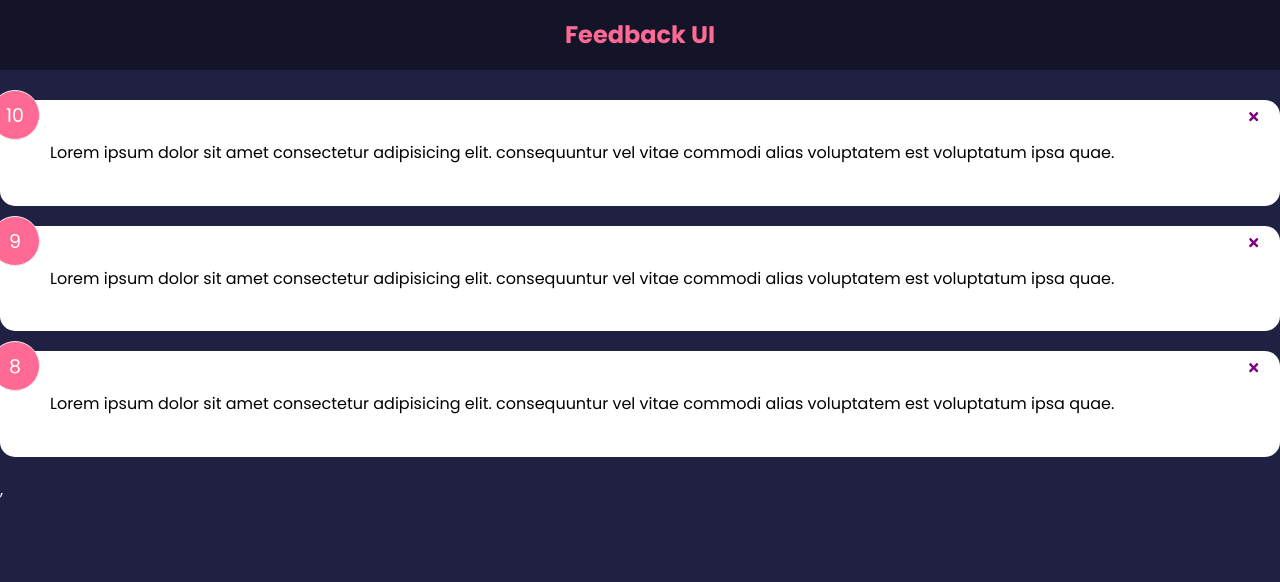
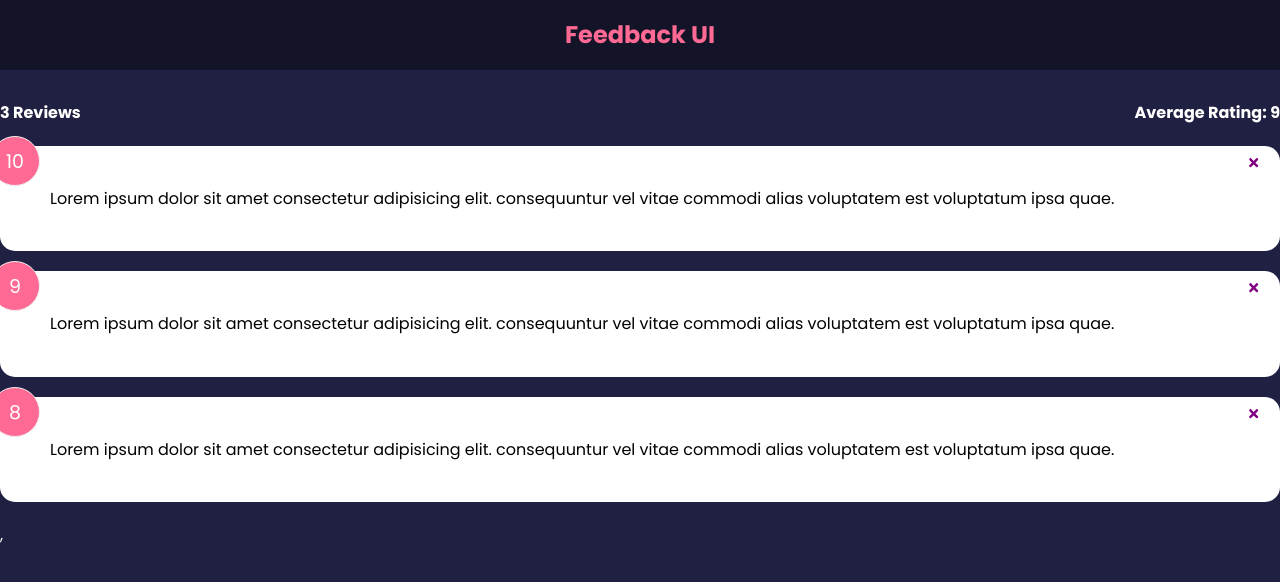
Before and after one commit to ss12932/feedback-react-project, a React (Create React App) app: page / in a window 1280 px wide. Shown: the top 582 px of the page. Built offline with nearby package versions, Linux system fonts and the light colour scheme.

Commit message:
finished feedbackstats

```diff
--- a/src/App.js
+++ b/src/App.js
@@ -1,6 +1,7 @@
 import { useState } from 'react';
 import Header from './components/Header';
 import FeedbackList from './components/FeedbackList';
+import FeedbackStats from './components/FeedbackStats';
 import FeedbackData from './data/feedbackData';
 
 function App() {
@@ -14,6 +15,7 @@
     <>
       <Header />
       <div className='container'></div>
+      <FeedbackStats feedback={feedback} />
       <FeedbackList feedback={feedback} handleDelete={deleteFeedback} />
     </>
   );
--- /dev/null
+++ b/src/components/FeedbackStats.jsx
@@ -0,0 +1,18 @@
+function FeedbackStats({ feedback }) {
+  //calculate ratings average
+  let average =
+    feedback.reduce((acc, curr) => {
+      return acc + curr.rating;
+    }, 0) / feedback.length;
+
+  average = average.toFixed(1).replace(/[.,]0$/, '');
+
+  return (
+    <div className='feedback-stats'>
+      <h4>{feedback.length} Reviews</h4>
+      <h4>Average Rating: {isNaN(average) ? 0 : average}</h4>
+    </div>
+  );
+}
+
+export default FeedbackStats;
```
